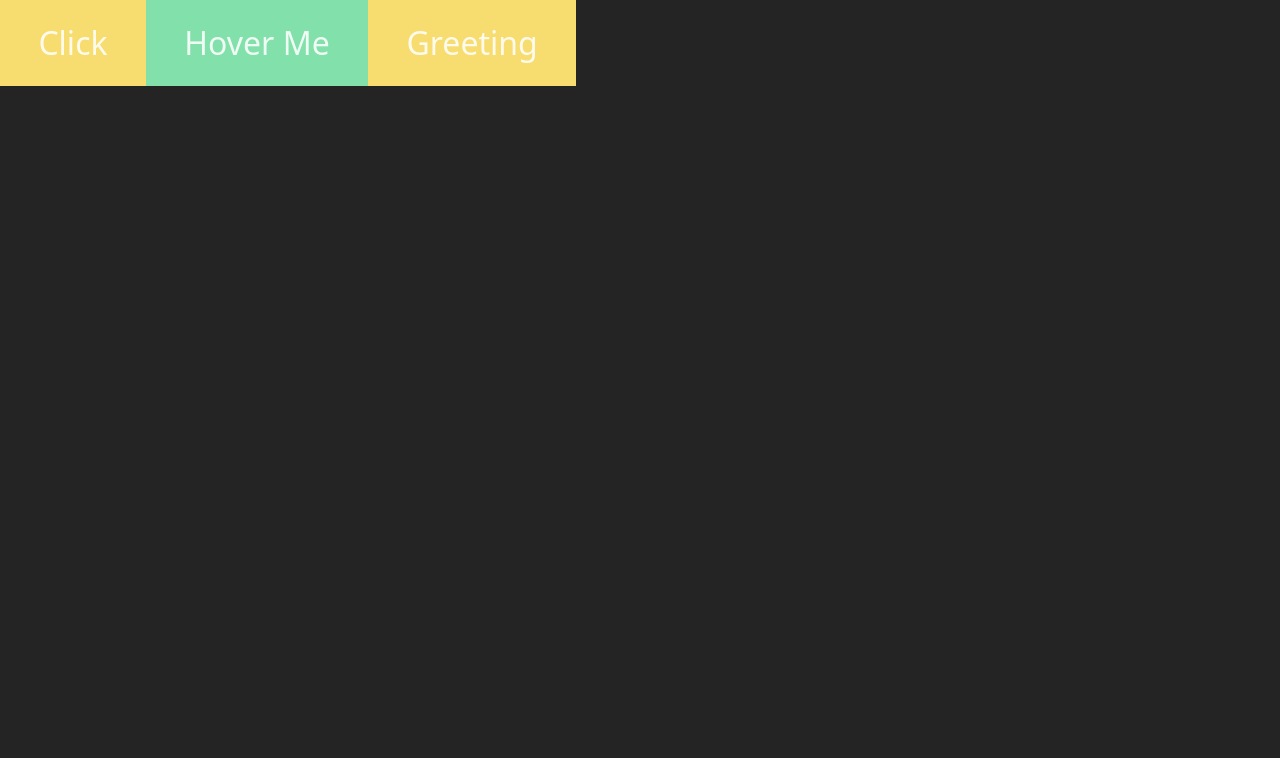
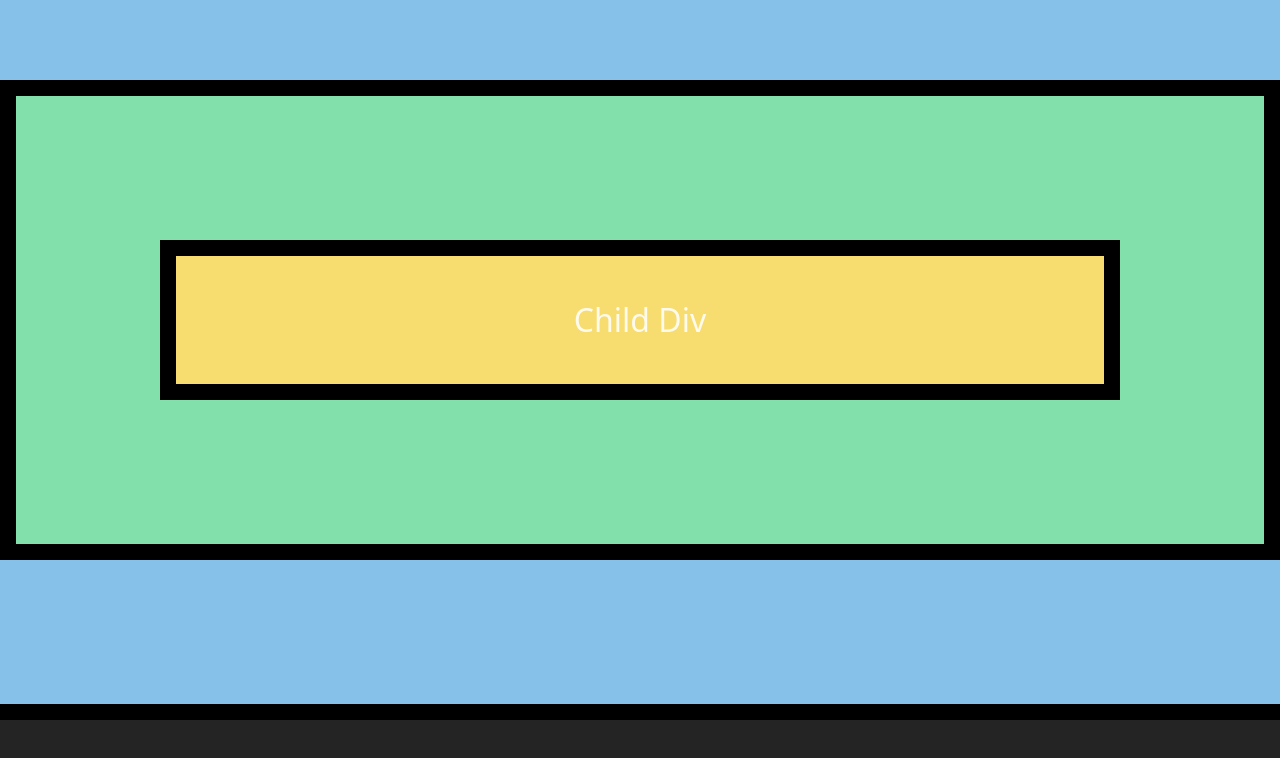
Before and after one commit to Adityaprabhulkar/React_19_series, a React (Vite) app: page / in a window 1280 px wide. Shown: the top 758 px of the page. Built offline with nearby package versions, Linux system fonts and the light colour scheme.

Commit message:
complete event propagation

```diff
--- a/src/App.jsx
+++ b/src/App.jsx
@@ -2,7 +2,8 @@
 // import Profile from "./components/Profile";
 import "./components/Netflix.css"
 // import { EventHandling } from "./components/EventHandling";
-import { EventProps } from "./components/EventProps";
+// import { EventProps } from "./components/EventProps";
+import EventPropagation from "./components/EventPropagation";
 
 export const App = () => {
   return (
@@ -10,7 +11,8 @@ export const App = () => {
       {/* <h1 className="card-heading">List of Best Netflix Series</h1>
       <NetflixSeries />; */}
       {/* <EventHandling/> */}
-      <EventProps/>
+      {/* <EventProps/> */}
+      <EventPropagation/>
 
     </section>
   )
--- a/src/components/EventPropagation.jsx
+++ b/src/components/EventPropagation.jsx
@@ -1,4 +1,4 @@
-
+import "./EV.css";
 
 const EventPropagation = () => {
     const handleGrandParent = () => {
@@ -9,18 +9,21 @@ const EventPropagation = () => {
         console.log("Parent clicked");
     }
 
-    const handleChildClick = () => {
-        console.log("Child element clicked");
+    const handleChildClick = (event) => {
+        console.log(event);
+        event.stopPropagation();
+        console.log("Child  clicked");
     }
+
 
 
 
 
   return (
     <section className='main-div'>
-        <div className='g-div' onClick={handleGrandParent}>
-            <div className='p-div' onClick={handleParentClick}>
-                <button className='c-div' onClick={handleChildClick}>
+        <div className='g-div' onClickCapture={handleGrandParent}>
+            <div className='p-div' onClickCapture={handleParentClick}>
+                <button className='c-div' onClickCapture={handleChildClick}>
                     Child Div
                 </button>
             </div>
```
